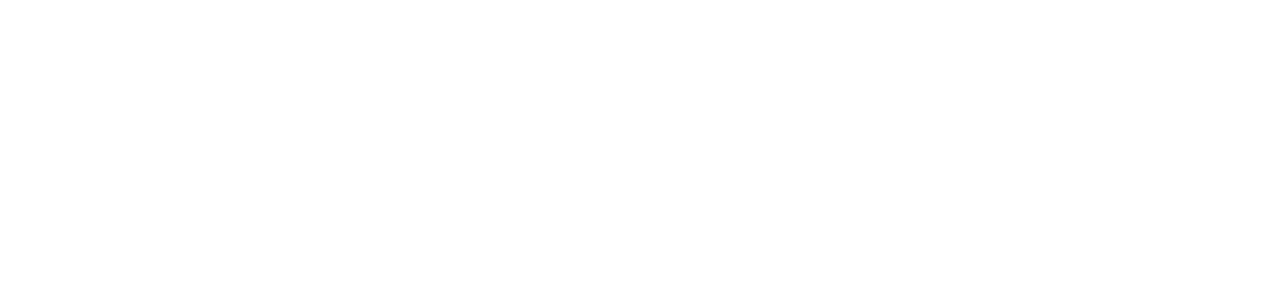
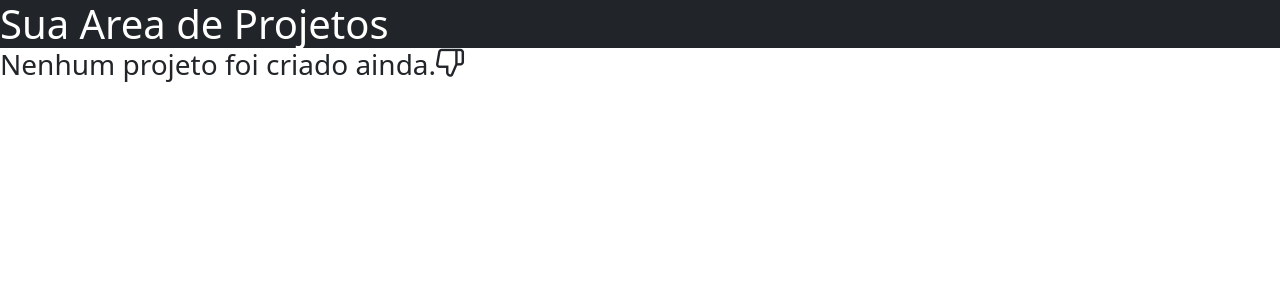
Before and after one commit to SilasNR/To-do-front-end, a React (Create React App) app: page / in a window 1280 px wide. Shown: the top 300 px of the page. Built offline with nearby package versions, Linux system fonts and the light colour scheme.

Commit message:
Entrega da(s) tela(s) da Funcionalidade

```diff
--- a/package.json
+++ b/package.json
@@ -7,8 +7,12 @@
     "@testing-library/react": "^13.4.0",
     "@testing-library/user-event": "^13.5.0",
     "bootstrap": "^5.3.3",
+    "classnames": "^2.5.1",
+    "primeicons": "^7.0.0",
+    "primereact": "^10.6.5",
     "react": "^18.3.1",
     "react-dom": "^18.3.1",
+    "react-router-dom": "^6.23.1",
     "react-scripts": "5.0.1",
     "reactstrap": "^9.2.2",
     "web-vitals": "^2.1.4"
--- a/src/App.js
+++ b/src/App.js
@@ -1,12 +1,47 @@
-import Login from "./Login/Login";
-import Loading from "./Loading";
+import React, {Component} from "react";
 
-function App() {
-  return (
-    <div className="App">
-      <Loading />
-    </div>
-  );
+import Projetos from './pages/AreaProjetos';
+
+// import {Menubar} from 'primereact/menubar';
+// import Rotas from './Rotas';
+// import { RouterProvider, Link } from 'react-router-dom';
+
+
+class App extends Component {
+  render() {
+  //   const menuitems = [
+  //     {
+  //        label:'Home',
+  //        //icon:'pi pi-fw pi-home',
+  //        command:() => this.props.history.push('/')
+  //     },
+  //     {
+  //        label:'Sobre',
+  //        //icon:'pi pi-fw pi-user',
+  //        command:() => this.props.history.push('/sobre')
+  //     },
+  //     {
+  //        label:'Contato',
+  //        //icon:'pi pi-fw pi-comment',
+  //        command:() => this.props.history.push('/contato')
+  //     }
+  //  ];
+    return (
+      <>
+        <Projetos/>
+      </>
+      // <div className="App">
+      //   <Menubar model={menuitems}/>
+      //   <div id="main">
+      //       <main>
+      //           <div className="content" id="content">
+      //               {this.props.children}
+      //           </div>
+      //       </main>
+      //   </div>
+      // </div>
+    );
+  }
 }
 
 export default App;
--- /dev/null
+++ b/src/Rotas.js
@@ -0,0 +1,19 @@
+// import {createBrowserRouter} from 'react-router-dom';
+
+// import TelaInicial from './pages/home';
+
+// // import Login from './pages/Login';
+// // import AreaProjetos from './pages/AreaProjetos';
+
+
+// import PgError from './pages/Login';
+
+// const Rotas = createBrowserRouter([
+//     {
+//         path: "/",
+//         element: <TelaInicial/>,
+//         errorElement: <PgError/>
+//     }
+// ]);
+
+// export default Rotas
--- a/src/index.css
+++ b/src/index.css
@@ -10,3 +10,7 @@
 .row{
     margin-right: 0px !important;
 }
+
+h1{
+    margin:0 !important;
+}
--- a/src/index.js
+++ b/src/index.js
@@ -1,12 +1,14 @@
 import React from "react";
 import ReactDOM from "react-dom";
+import App from "./App.js";
 import 'bootstrap/dist/css/bootstrap.css';
-import { Button, Card, Input, Label } from "reactstrap";
-import "./index.css";
+// import * as serviceWorker from './serviceWorker';
+// import { BrowserRouter as Router, Route, Routes, Link } from 'react-router-dom';
+// import Home from './pages/home.js';
+// import Sobre from './pages/Login.js';
+// import Contato from './pages/AreaProjetos.js';
 
-
-
-class App extends React.Component {
+class index extends React.Component {
   componentDidMount() {
 
   }
@@ -21,9 +23,9 @@
   render() {
 
     return (
-      <div>
-
-      </div>
+      <>
+        <App/>
+      </>
     );
   }
 }
--- /dev/null
+++ b/src/pages/AreaProjetos.js
@@ -0,0 +1,23 @@
+import React from "react";
+import { Button, Card, Input, Label } from "reactstrap";
+import "../index.css";
+import 'primeicons/primeicons.css';
+
+export default class Home extends React.Component {
+
+    render(){
+        return(
+            <div className="conteiner">
+                <div className="bg-dark d-flex align-items-center text-bg-primary">
+                    <h1 className="row justify-content-center">Sua Area de Projetos</h1>
+                </div>
+                <div className="row conteiner vh-100">
+                    <h3>
+                        Nenhum projeto foi criado ainda.<i className="pi pi-thumbs-down"></i>
+                    </h3>
+
+                </div>
+            </div>
+        )
+    }
+}
--- /dev/null
+++ b/src/pages/Login.js
@@ -0,0 +1,13 @@
+import React from "react";
+
+
+export default class Home extends React.Component {
+
+    render(){
+        return(
+            <div>
+                <h1>Login</h1>
+            </div>
+        )
+    }
+}
--- /dev/null
+++ b/src/pages/home.js
@@ -0,0 +1,11 @@
+import React from "react";
+
+
+const Home = () => {
+    <div className="title">
+        <h4>home</h4>
+        <p>Aqui estão as informações a meu respeito</p>
+    </div>
+}
+
+export default Home;
```
Also changed, not shown: src/componentes/Login.js (renamed from src/Login/Login.js, +7 -8 lines), 1 other file (tests, documents, lock files or other folders).
